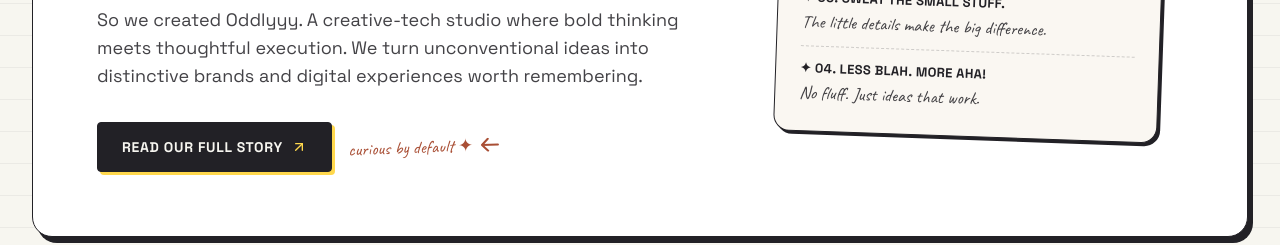
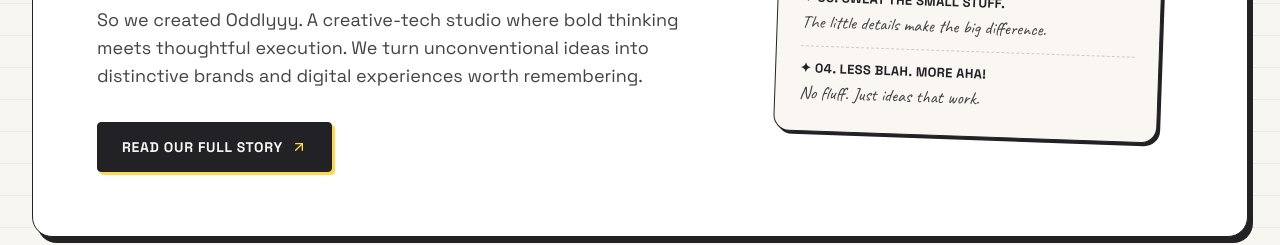
Before and after one commit to Atharva0393/Oddlyyy, a Next.js app: page / in a window 1280 px wide. Shown: the part 2940-3185 px from the top of the page. Built offline with nearby package versions, Linux system fonts and the light colour scheme; a web font is replaced by a local one.

Commit message:
Remove curious by default annotation from About preview

```diff
--- a/src/components/sections/notebook/NotebookAboutPreview.tsx
+++ b/src/components/sections/notebook/NotebookAboutPreview.tsx
@@ -5,7 +5,6 @@ import Link from "next/link";
 import { ArrowUpRight } from "lucide-react";
 import {
   WashiTape,
-  HandAnnotation,
   PolaroidFrame,
 } from "@/components/ui/notebook";
 
@@ -55,10 +54,6 @@ export const NotebookAboutPreview: React.FC = () => {
                   <span>READ OUR FULL STORY</span>
                   <ArrowUpRight className="w-4 h-4 transition-transform group-hover:translate-x-0.5 group-hover:-translate-y-0.5 text-[#FFD84D]" />
                 </Link>
-
-                <HandAnnotation arrow="left" color="text-terracotta" rotate={-2}>
-                  curious by default ✦
-                </HandAnnotation>
               </div>
             </div>
 
```
